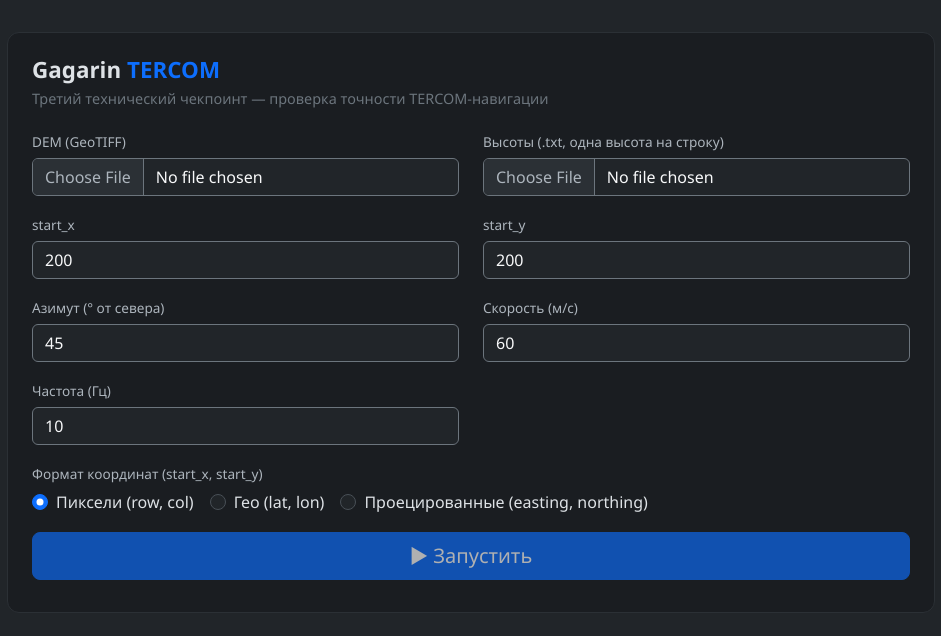
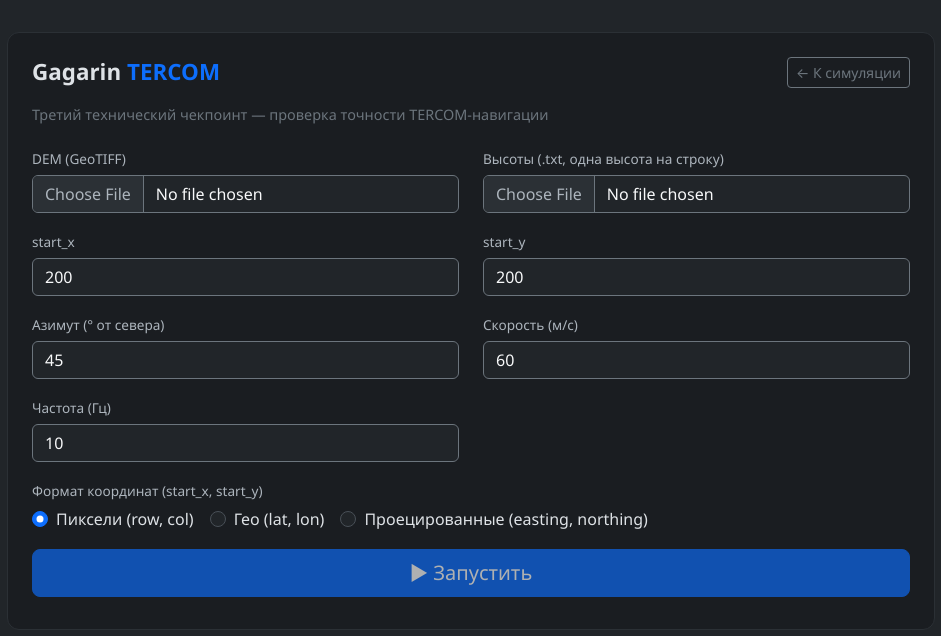
Before and after one commit to Danilka88/gag27062026, a FastAPI app: page /checkpoint in a window 1280 px wide. Shown: the top 636 px of the page, without its empty margins (169-1110 px from the left). Run offline with FastAPI, Linux system fonts and the light colour scheme.

Commit message:
Add checkpoint link on landing page + back link on checkpoint page

```diff
--- a/simulation_ui/templates/checkpoint.html
+++ b/simulation_ui/templates/checkpoint.html
@@ -14,7 +14,10 @@
 <div id="app" class="checkpoint-page">
 
 <div id="checkpoint-form" class="cp-card">
-  <h1>Gagarin <span class="text-primary">TERCOM</span></h1>
+  <div class="d-flex justify-content-between align-items-center mb-3">
+    <h1 class="m-0">Gagarin <span class="text-primary">TERCOM</span></h1>
+    <a href="/" class="btn btn-outline-secondary btn-sm">← К симуляции</a>
+  </div>
   <p class="subtitle">Третий технический чекпоинт — проверка точности TERCOM-навигации</p>
 
   <div class="cp-form-grid">
--- a/simulation_ui/templates/index.html
+++ b/simulation_ui/templates/index.html
@@ -31,8 +31,9 @@
 </div>
 
 <button id="start-btn" class="btn btn-primary btn-lg w-100 mt-3" disabled>
-▶ Запустить симуляцию
+  ▶ Запустить симуляцию
 </button>
+<a href="/checkpoint" class="btn btn-outline-secondary w-100 mt-2">🧪 Третий чекпоинт</a>
 </div>
 </div>
 
```
